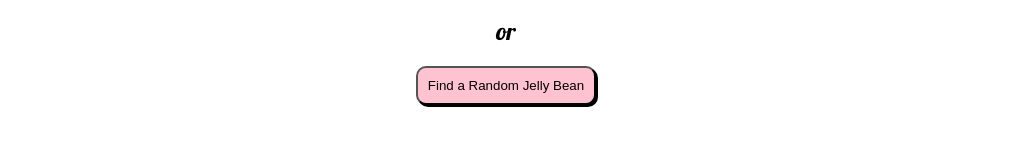
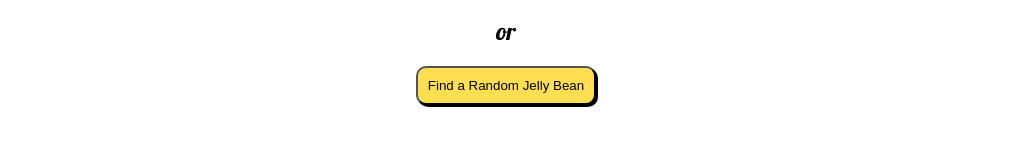
Before and after one commit to kellysdev/jelly-belly, a React (Create React App) app: page / in a window 1280 px wide. Shown: the part 231-387 px from the top of the page, without its empty margins (134-1147 px from the left). Built offline with nearby package versions, Linux system fonts and the light colour scheme.

Commit message:
Change random button to yellow.

```diff
--- a/src/App.css
+++ b/src/App.css
@@ -14,7 +14,7 @@
 .randomButton {
   padding: 10px;
   border-radius: 10px;
-  background-color: #ffc2d1;
+  background-color: #ffdf52;
 
 }
 
```
